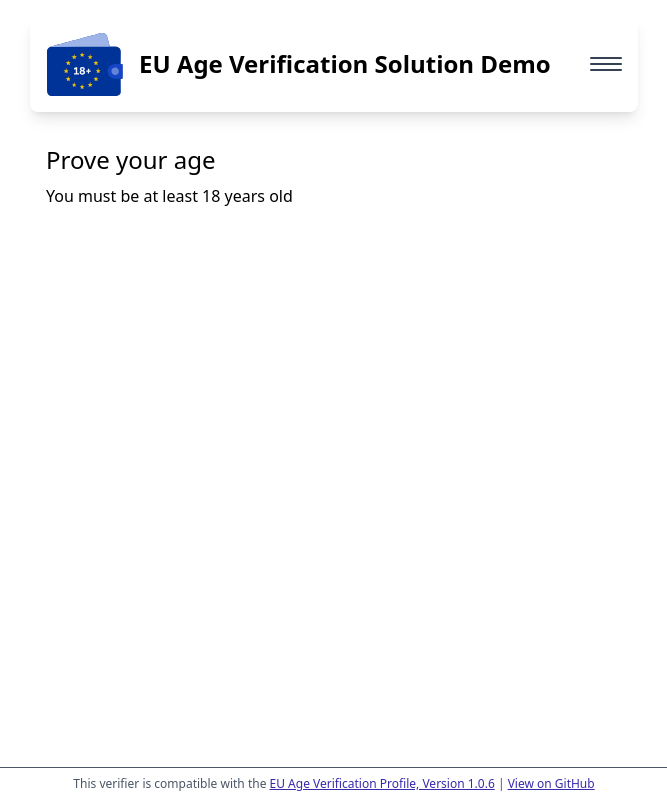
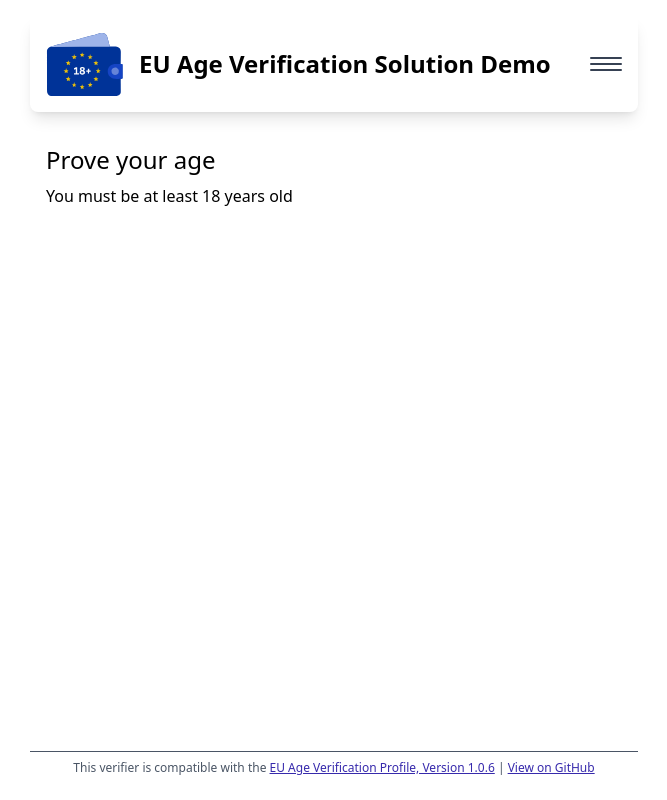
Before and after one commit to eu-digital-identity-wallet/av-web-verifier-ui, a React (Vite) app: page / in a window 1280 px wide. Shown: the whole page, without its empty margins (306-973 px from the left). Built offline with nearby package versions, Linux system fonts and the light colour scheme; no server answers.

Commit message:
refact: enhance layout and update button texts in App component

```diff
--- a/src/App.tsx
+++ b/src/App.tsx
@@ -242,7 +242,7 @@ function App() {
           openTransactionLogsDialog={isTransactionLogsOpen}
           setOpenTransactionLogsDialog={setIsTransactionLogsOpen}
         />
-        <main className="flex-grow flex flex-col px-4">
+        <main className="flex-grow flex flex-col px-4 mb-4">
           <VerificationTexts verifiedData={verifiedData} />
 
           {trustInfo && verifiedData && (
@@ -255,10 +255,7 @@ function App() {
 
           {!verifiedData ? (
             <div className="mt-8">
-              <div
-                className="flex justify-center items-center"
-                style={{ flexDirection: 'column', minHeight: '300px' }}
-              >
+              <div className="flex justify-center items-center flex-col min-h-[300px]">
                 {useDcApi ? (
                   <>
                     {query.data?.request && (
@@ -268,14 +265,14 @@ function App() {
                           text={
                             dcApiMutation.isPending
                               ? 'Waiting for wallet...'
-                              : 'Verify with Wallet'
+                              : 'DC API'
                           }
                           disabled={dcApiMutation.isPending}
                           className="py-4 px-8 text-lg"
                         />
                         <Button
                           onClick={() => setShowQrCode(true)}
-                          text="Show QR Code"
+                          text="OpenID4VP"
                           disabled={dcApiMutation.isPending}
                           className="py-4 px-8 text-lg mt-4"
                         />
--- a/src/components/footer.tsx
+++ b/src/components/footer.tsx
@@ -4,7 +4,7 @@
 
 export default function Footer() {
   return (
-    <div className="fixed bottom-0 left-0 w-full border-t border-t-gray-600 bg-white">
+    <div className="w-full border-t border-t-gray-600 bg-white">
       <p className="py-2 text-center text-xs font-medium text-gray-600">
         This verifier is compatible with the{' '}
         <a
```
